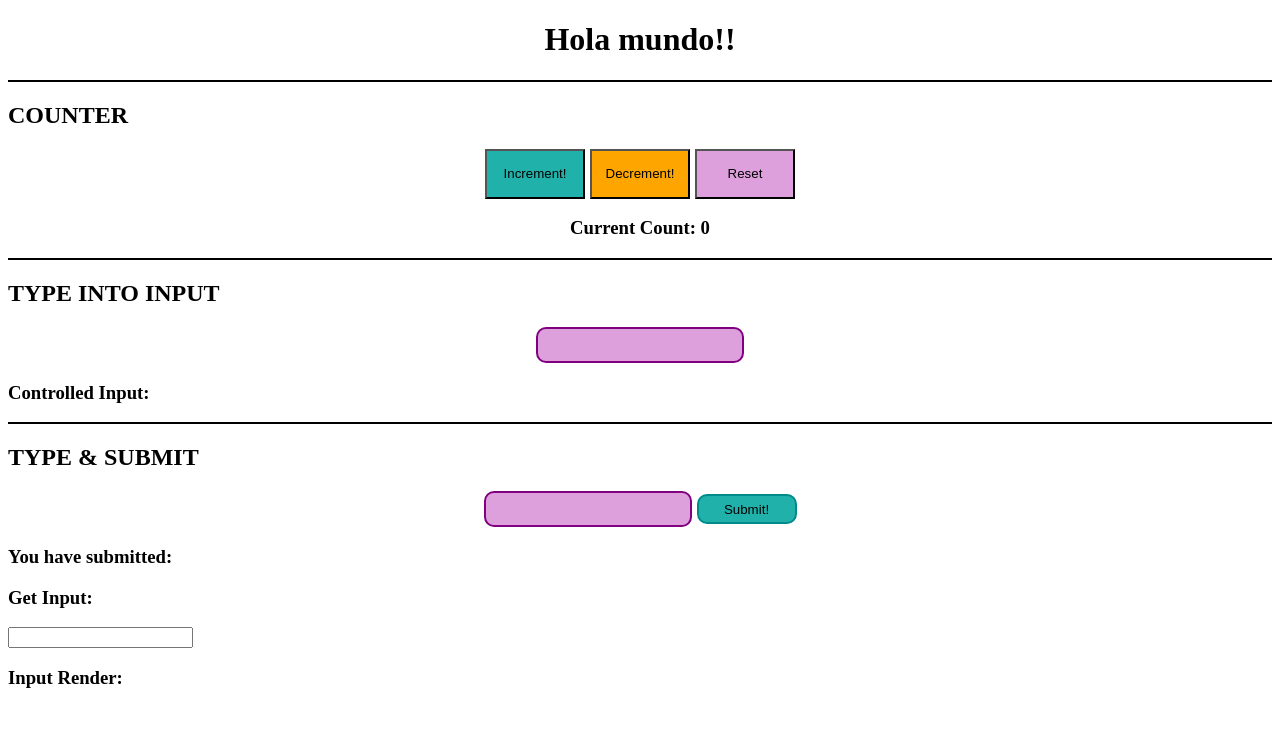
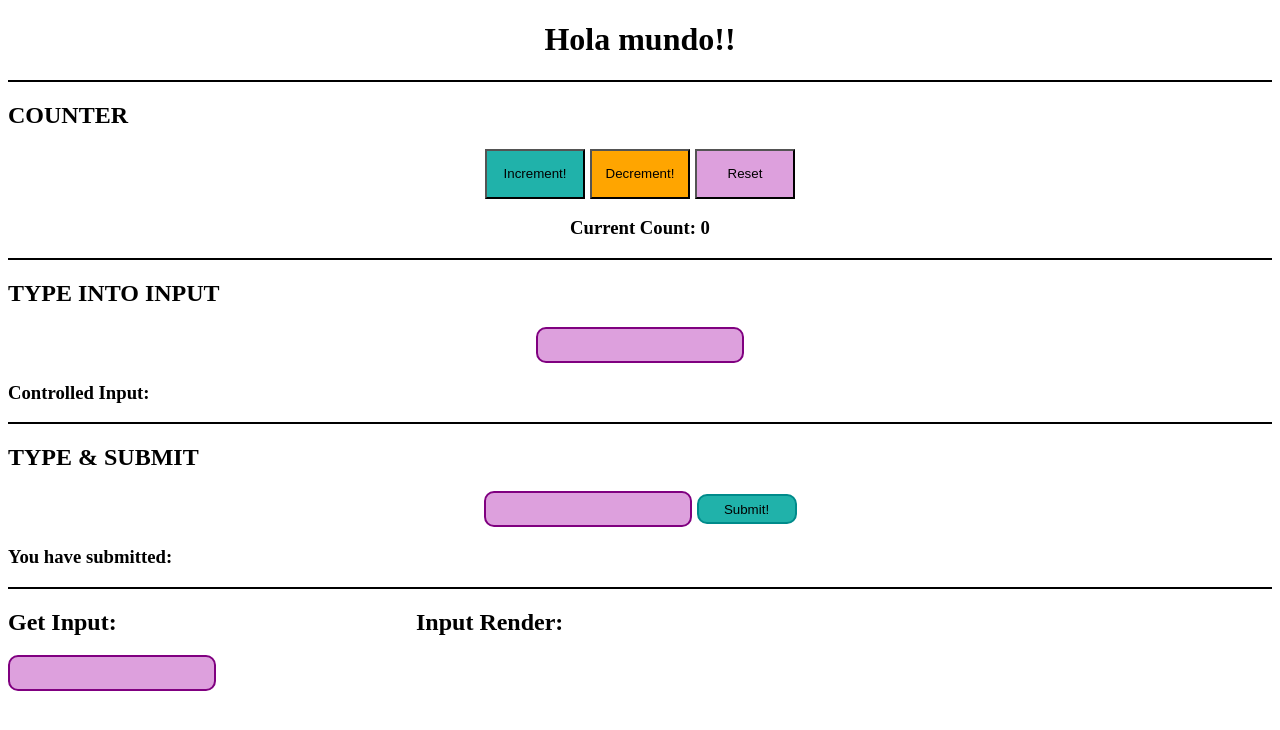
Before and after one commit to irenemanas/react-exercises, a React (Create React App) app: page / in a window 1280 px wide. Shown: the top 730 px of the page. Built offline with nearby package versions, Linux system fonts and the light colour scheme.

Commit message:
Add style to callback component

```diff
--- a/src/components/CallbackAsProps.js
+++ b/src/components/CallbackAsProps.js
@@ -1,4 +1,5 @@
 import React from "react";
+import "../style/_callbackAsProps.scss";
 
 class CallbackAsProps extends React.Component {
   constructor(props) {
@@ -15,7 +16,7 @@ class CallbackAsProps extends React.Component {
   }
   render() {
     return (
-      <div>
+      <div className='callback'>
         {/* Change code below this line */}
         <GetInput input={this.state.inputValue} handleChange={this.handleChange} />
         <RenderInput input={this.state.inputValue} />
@@ -31,9 +32,9 @@ class GetInput extends React.Component {
   }
   render() {
     return (
-      <div>
-        <h3>Get Input:</h3>
-        <input value={this.props.input} onChange={this.props.handleChange} />
+      <div className='get'>
+        <h2>Get Input:</h2>
+        <input value={this.props.input} onChange={this.props.handleChange} className='input' />
       </div>
     );
   }
@@ -45,8 +46,8 @@ class RenderInput extends React.Component {
   }
   render() {
     return (
-      <div>
-        <h3>Input Render:</h3>
+      <div className='render'>
+        <h2>Input Render:</h2>
         <p>{this.props.input}</p>
       </div>
     );
--- /dev/null
+++ b/src/style/_callbackAsProps.scss
@@ -0,0 +1,4 @@
+.callback {
+  border-top: 2px black solid;
+  display: flex;
+}
--- a/src/style/_controlledInput.scss
+++ b/src/style/_controlledInput.scss
@@ -14,3 +14,6 @@
   border-radius: 10px;
   outline: none;
 }
+.get {
+  margin-right: 200px;
+}
```
